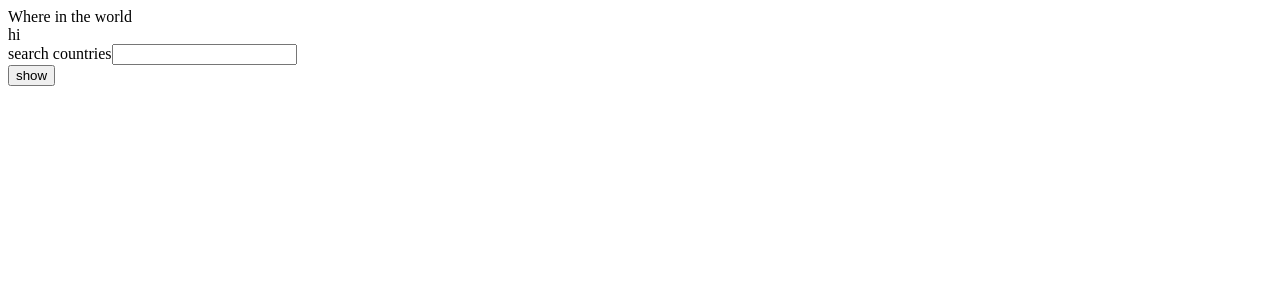
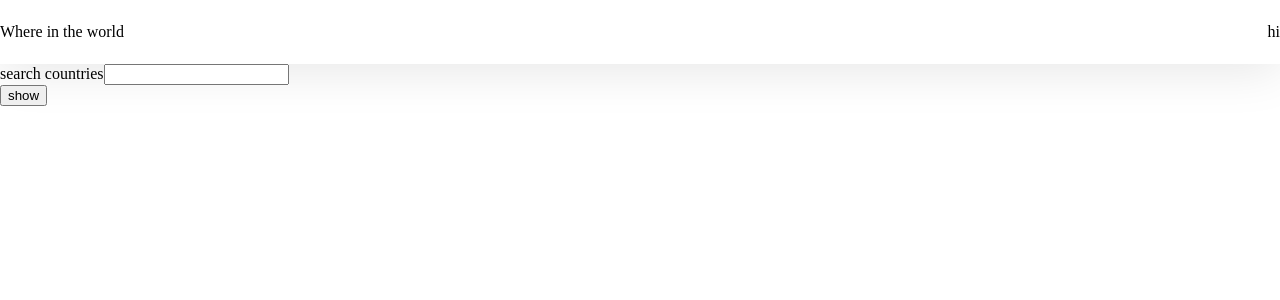
Before and after one commit to pratikdevdas/rest-countries-api-with-color-theme-switcher-master, a React (Create React App) app: page / in a window 1280 px wide. Shown: the top 300 px of the page. Built offline with nearby package versions, Linux system fonts and the light colour scheme; no server answers.

Commit message:
styles part 1

```diff
--- a/src/App.css
+++ b/src/App.css
@@ -1,3 +1,15 @@
+body{
+  margin: 0px;
+}
+
+.nav{
+  display: flex;
+  height: 64px;
+  justify-content: space-between;
+  align-items: center;
+  box-shadow: 0px 5px 50px 1px rgba(0,0,0,0.10);
+}
+
 .container{
   display: flex;
   flex-wrap: wrap;
```
